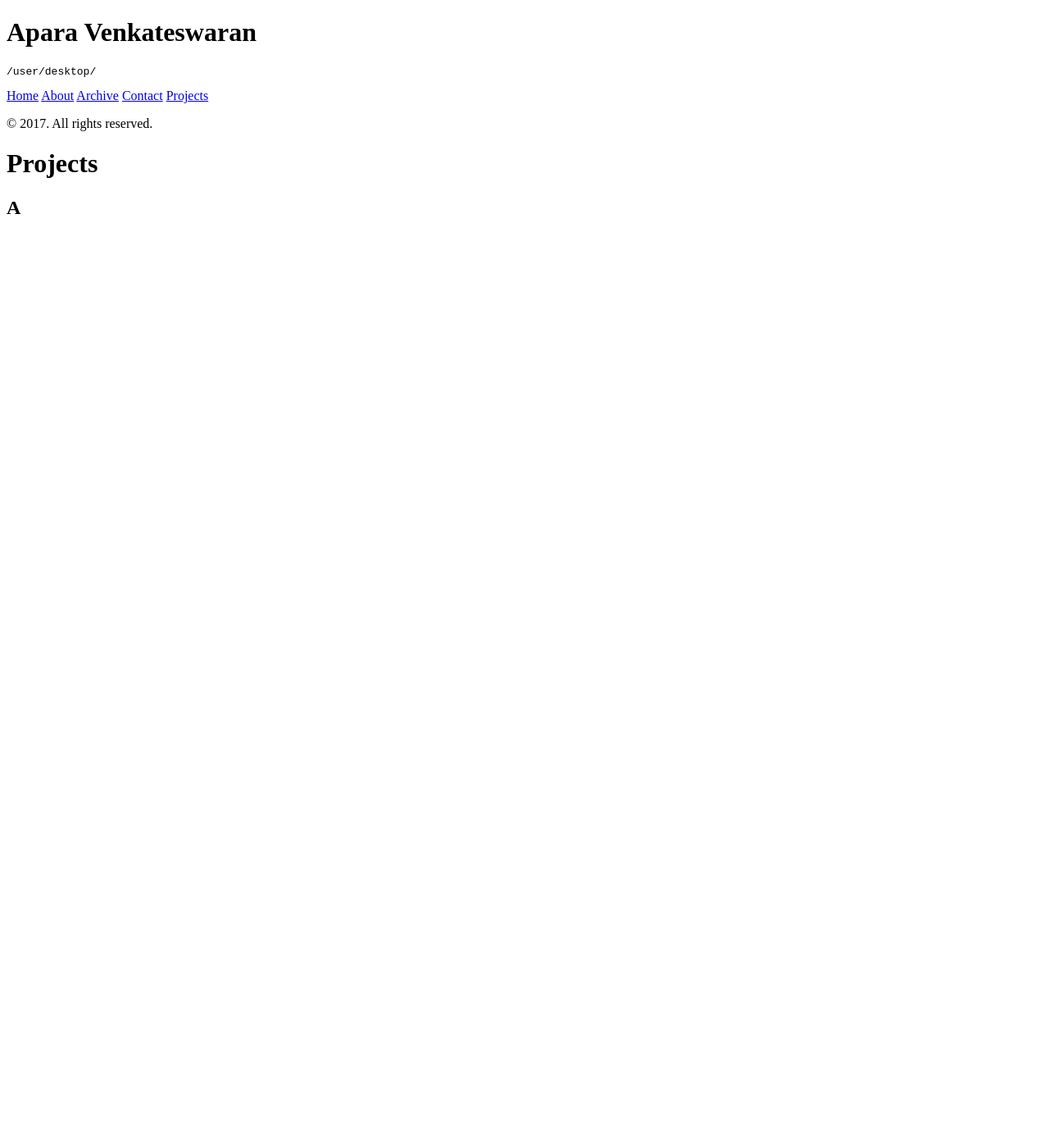
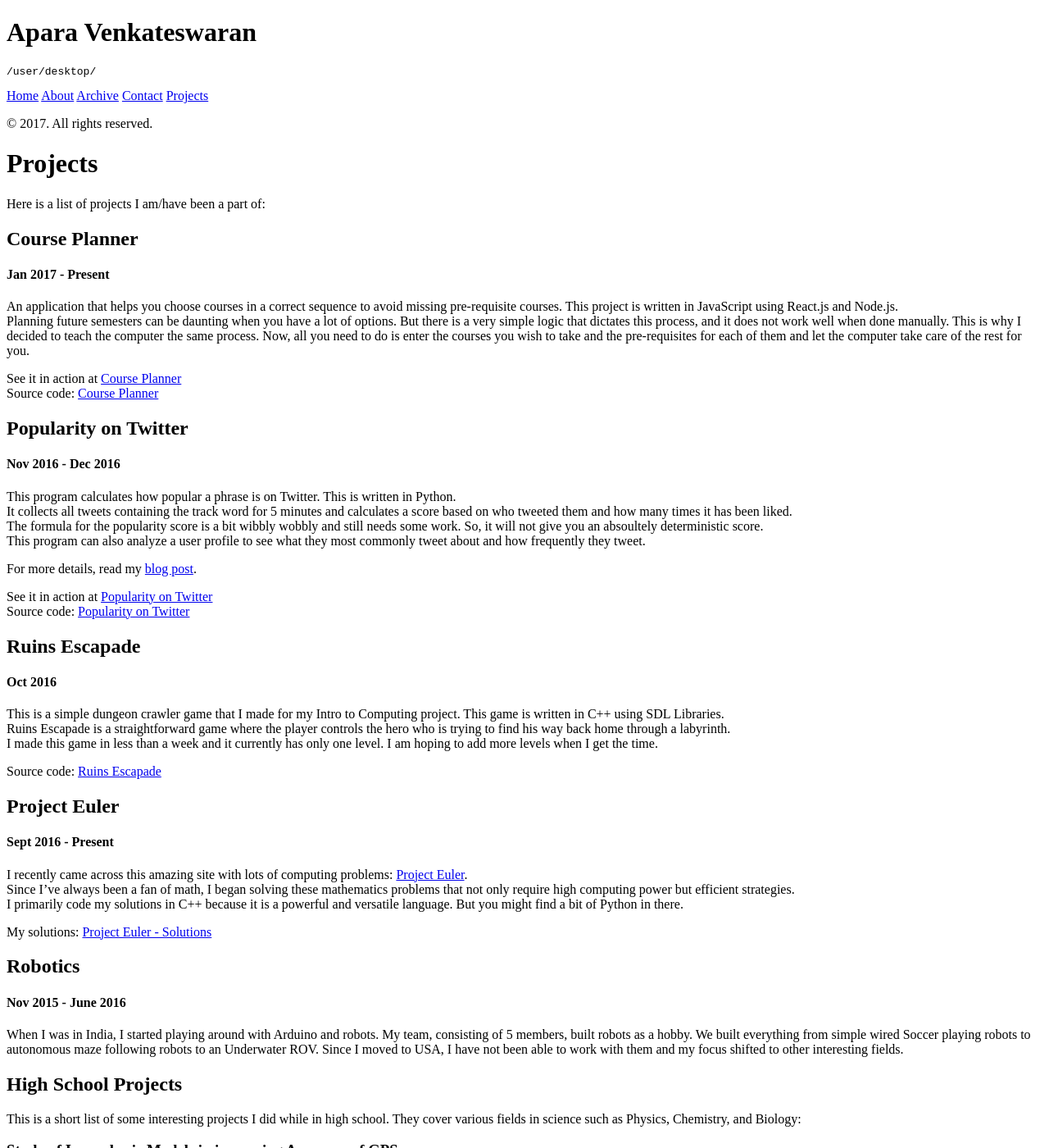
Before and after one commit to AparaV/aparavenkat.com, a Jekyll site: the page built from projects.md, in a window 1280 px wide and 1400 px high. Shown: the whole window at 82% size. Built offline with Jekyll 4.4.1, drawn with Linux system fonts in a browser that asks for light colours; Markdown is read by kramdown in place of the engine named in the settings; some of the changed text lies outside the part shown.

Commit message:
Add projects section

```diff
--- a/projects.md
+++ b/projects.md
@@ -2,5 +2,76 @@
 layout: page
 title: Projects
 ---
+Here is a list of projects I am/have been a part of:
 
-## A
+## Course Planner
+#### Jan 2017 - Present
+An application that helps you choose courses in a correct sequence to avoid missing pre-requisite courses.
+This project is written in JavaScript using React.js and Node.js. <br>
+Planning future semesters can be daunting when you have a lot of options.
+But there is a very simple logic that dictates this process, and it does not work well when done manually.
+This is why I decided to teach the computer the same process.
+Now, all you need to do is enter the courses you wish to take and the pre-requisites for each of them and let the computer take care of the rest for you.
+
+See it in action at [Course Planner](http://plancourses.herokuapp.com/) <br>
+Source code: [Course Planner](https://github.com/traxex33/course-planner)
+
+## Popularity on Twitter
+#### Nov 2016 - Dec 2016
+This program calculates how popular a phrase is on Twitter.
+This is written in Python. <br>
+It collects all tweets containing the track word for 5 minutes and calculates a score based on who tweeted them and how many times it has been liked. <br>
+The formula for the popularity score is a bit wibbly wobbly and still needs some work. So, it will not give you an absoultely deterministic score. <br>
+This program can also analyze a user profile to see what they most commonly tweet about and how frequently they tweet.
+
+For more details, read my [blog post]({% post_url 2016-12-26-how-i-built-an-app-from-scratch %}).
+
+See it in action at [Popularity on Twitter](https://popularity-on-twitter.herokuapp.com/) <br>
+Source code: [Popularity on Twitter](https://github.com/traxex33/Twitter-Analysis)
+
+## Ruins Escapade
+#### Oct 2016
+This is a simple dungeon crawler game that I made for my Intro to Computing project. This game is written in C++ using SDL Libraries. <Br>
+Ruins Escapade is a straightforward game where the player controls the hero who is trying to find his way back home through a labyrinth. <br>
+I made this game in less than a week and it currently has only one level.
+I am hoping to add more levels when I get the time.
+
+Source code: [Ruins Escapade](https://github.com/traxex33/Ruins-Escapade)
+
+## Project Euler
+#### Sept 2016 - Present
+I recently came across this amazing site with lots of computing problems: [Project Euler](https://www.projecteuler.net/). <br>
+Since I've always been a fan of math, I began solving these mathematics problems that not only require high computing power but efficient strategies. <br>
+I primarily code my solutions in C++ because it is a powerful and versatile language. But you might find a bit of Python in there.
+
+My solutions: [Project Euler - Solutions](https://github.com/traxex33/project-euler)
+
+## Robotics
+#### Nov 2015 - June 2016
+When I was in India, I started playing around with Arduino and robots.
+My team, consisting of 5 members, built robots as a hobby.
+We built everything from simple wired Soccer playing robots to autonomous maze following robots to an Underwater ROV.
+Since I moved to USA, I have not been able to work with them and my focus shifted to other interesting fields.
+
+## High School Projects
+This is a short list of some interesting projects I did while in high school.
+They cover various fields in science such as Physics, Chemistry, and Biology:
+
+### Study of Ionospheric Models in improving Accuracy of GPS
+##### Jan 2015 - May 2015
+*Electronics and Communication* <br>
+In this research project, I studied the Klobuchar Ionospheric Model that is used to correct GPS signals for accuracy, which would otherwise be highly erroneous.
+
+### Removal of Consumed Alcohol from Human Body
+##### March 2015 - May 2015
+*Chemistry* <br>
+The organic reaction between an alcohol and a carboxylic acid yields an ester, which is widely found in fruits.
+In this project, I studied how feasible it would be to convert alcohol (ethanol) into harmless ester by reacting it with acetic acid (vinegar) and whether it would be possible to replicate this reaction inside the human body.
+
+### Effect of Magnetism on Growth of Plants
+##### Aug 2013 - Nov 2013
+*Biology / Physics* <br>
+In this project, I germinated seeds in the presence of a magnetic field and compared its growth to a control group.
+I found that plants in a magnetic field responded better to environmental factors and nutrients.
+They grew faster and the green shade in the leaves was brighter.
+However, when they were not watered consistently, the control group maintained its health while the study group's leaves turned yellow quickly.
```
